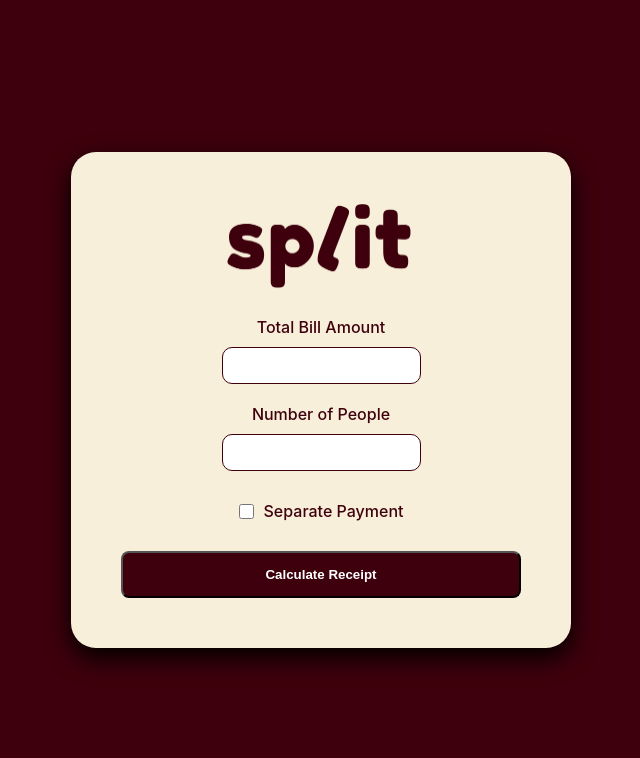
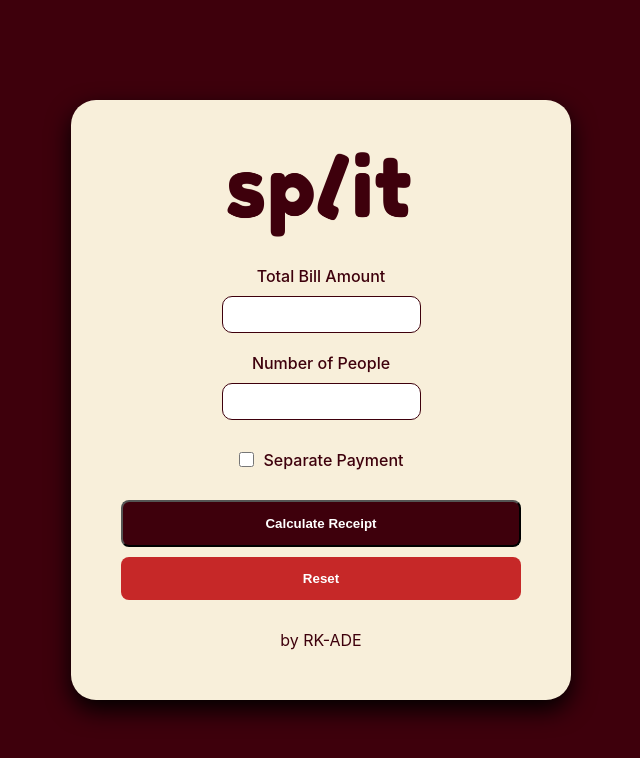
Before and after one commit to roxaneesquejo/bill-calculator, a React (Vite) app: page / in a window 1280 px wide. Shown: the top 758 px of the page, without its empty margins (319-959 px from the left). Built offline with nearby package versions, Linux system fonts and the light colour scheme.

Commit message:
Added reset button

```diff
--- a/src/App.jsx
+++ b/src/App.jsx
@@ -26,7 +26,8 @@ function BillCalculator() {
     updateOrder,
     calculateReceipt,
     updatePaymentStatus,
-    updateAmountPaid
+    updateAmountPaid,
+    resetCalculator
   } = useBillCalculator();
 
   return (
@@ -70,7 +71,14 @@ function BillCalculator() {
           )}
         </div>
 
-      <button className="calculate-btn" onClick={calculateReceipt}>Calculate Receipt</button>
+     <div className="button-group">
+        <button className="calculate-btn" onClick={calculateReceipt}>
+          Calculate Receipt
+        </button>
+        <button className="reset-btn" onClick={resetCalculator}>
+          Reset
+        </button>
+      </div>
 
       {calculated && (
         <>
@@ -84,6 +92,8 @@ function BillCalculator() {
           />
         </>
       )}
+
+      <div className="about">by RK-ADE</div>
     </div>
   );
 }
--- a/src/hooks/useBillCalculator.js
+++ b/src/hooks/useBillCalculator.js
@@ -122,6 +122,16 @@ export function useBillCalculator(){
     setCalculated(true);
   };
 
+  const resetCalculator = () => {
+    setBillAmount('');
+    setNumberOfPeople('');
+    setSeparatePayment(false);
+    setPeopleList([]);
+    setResults([]);
+    setSplitShare(0);
+    setCalculated(false);
+  };
+
   return {
     billAmount,
     numberOfPeople,
@@ -144,6 +154,7 @@ export function useBillCalculator(){
     addOrder,
     deleteOrder,
     updateOrder,
-    calculateReceipt
+    calculateReceipt,
+    resetCalculator
   };
 }
--- a/src/styles/App.css
+++ b/src/styles/App.css
@@ -158,8 +158,27 @@ input[type="number"], input[type="text"] {
   border-radius: 8px;
   font-weight: bold;
   cursor: pointer;
+  box-sizing: border-box;
+}
+
+.reset-btn {
+  width: 100%;
+  padding: 14px;
+  background: var(--deductions);
+  color: var(--inner);
+  border-radius: 8px;
+  font-weight: bold;
+  cursor: pointer;
+  border: none;
+  box-sizing: border-box;
+}
+
+.button-group {
+  width: 100%;
+  display: flex;
+  flex-direction: column;
+  gap: 10px;
   margin-top: 10px;
-  box-sizing: border-box;
 }
 
 .results-display h3 {
@@ -330,3 +349,8 @@ input[type="number"], input[type="text"] {
   color: var(--results);
   font-weight: bold;
 }
+
+.about {
+  margin-top: 30px;
+  color: var(--primary);
+}
```
